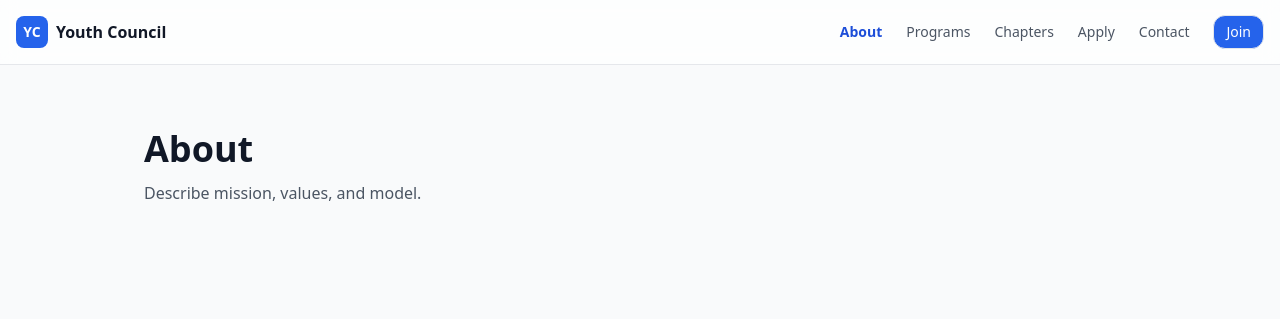
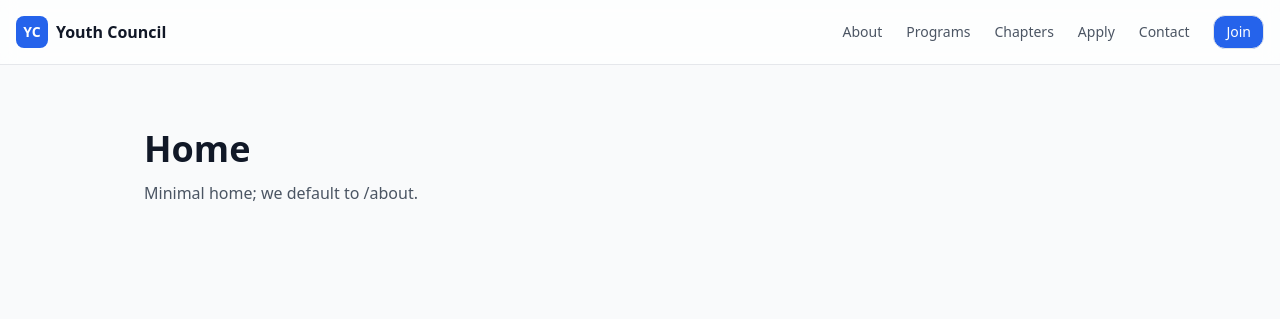
Before and after one commit to claytonwellborne/youth-council-site, a React (Vite) app: page / in a window 1280 px wide. Before the commit this address led to /#/about. Shown: the top 319 px of the page. Built offline with nearby package versions, Linux system fonts and the light colour scheme.

Commit message:
Set Home as landing page; wildcard and /home redirect to /

```diff
--- a/src/main.jsx
+++ b/src/main.jsx
@@ -19,8 +19,8 @@ function App() {
         <Navbar />
         <main className="flex-1">
           <Routes>
-            <Route path="/" element={<Navigate to="/about" replace />} />
-            <Route path="/home" element={<Home />} />
+            <Route path="/" element={<Home />} />
+            <Route path="/home" element={<Navigate to="/" replace />} />
             <Route path="/about" element={<About />} />
             <Route path="/programs" element={<Programs />} />
             <Route path="/chapters" element={<Chapters />} />
```
